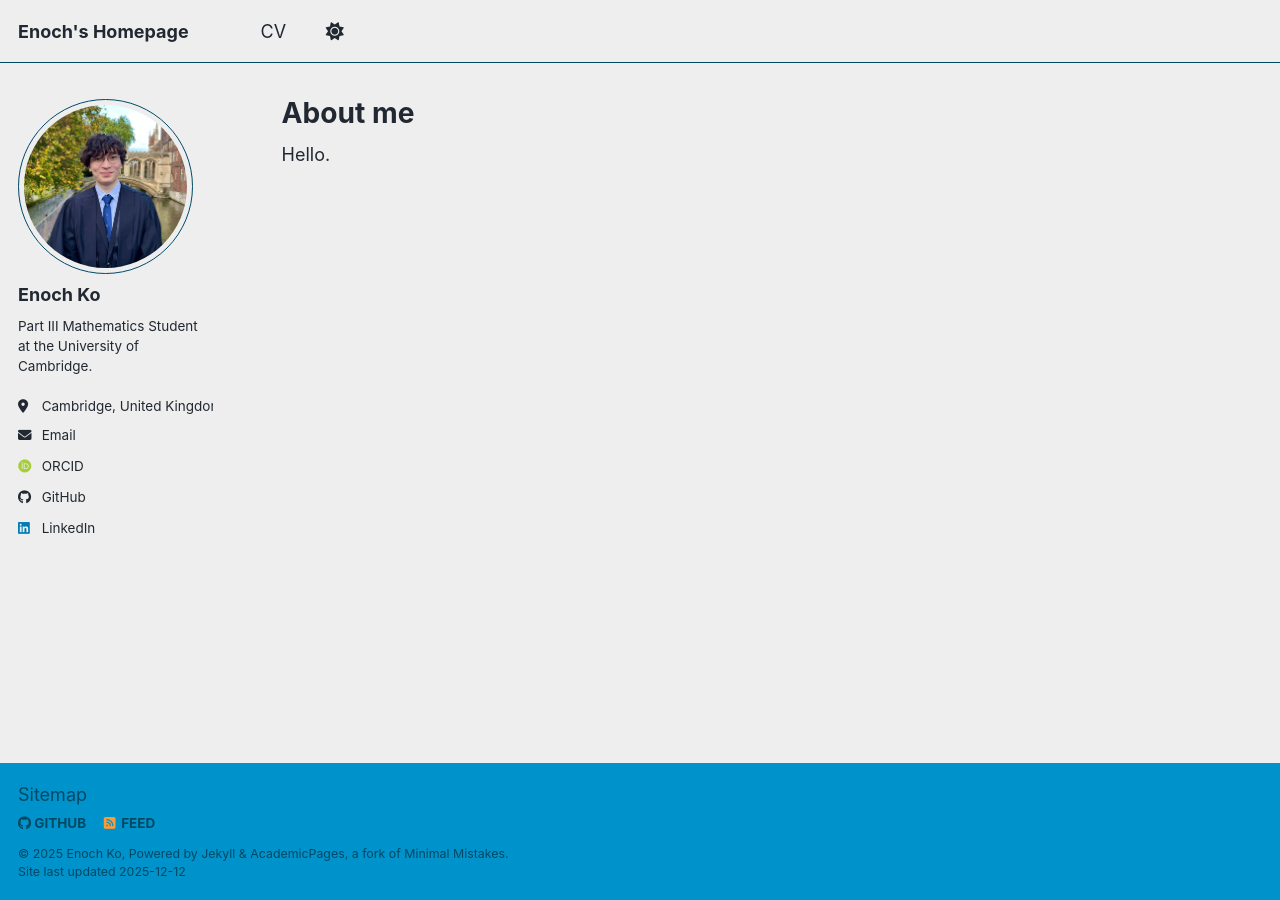
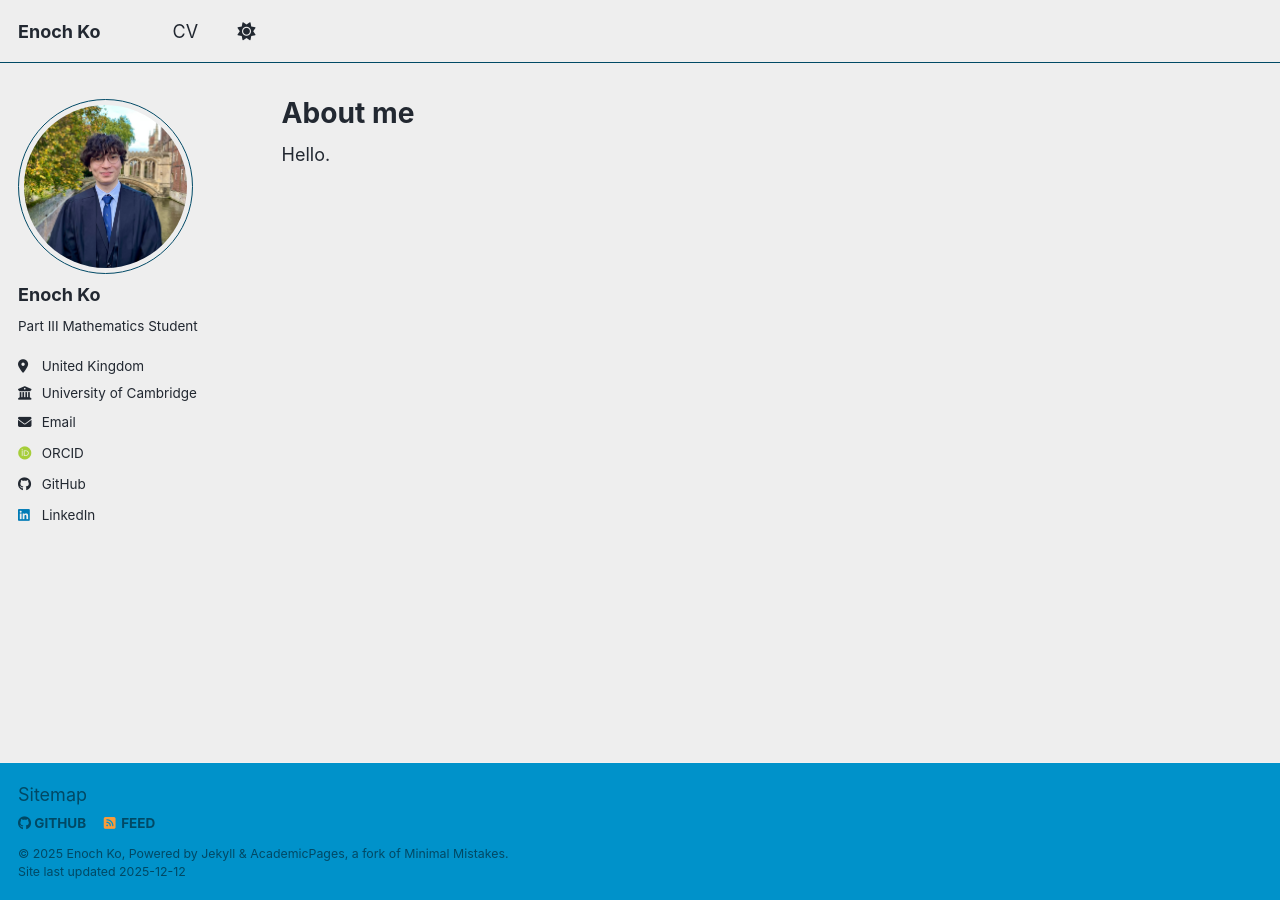
Before and after one commit to enoch-ko/enoch-ko.github.io, a Jekyll site: the page built from _pages/about.md, in a window 1280 px wide. Built offline with Jekyll 4.4.1, drawn with Linux system fonts in a browser that asks for light colours; some web fonts are replaced; a script bundle is joined from its source files by our own code; library files that are not in the unit come from our copies.

Commit message:
Update _config.yml

```diff
--- a/_config.yml
+++ b/_config.yml
@@ -9,10 +9,10 @@
 # Basic Site Settings
 locale                   : "en-UK"
 site_theme               : "air" # Currently available options are "default", "air"
-title                    : "Enoch's Homepage"
+title                    : "Enoch Ko"
 title_separator          : "-"
 name                     : &name "Enoch Ko"
-description              : &description "Enoch's homepage"   # Update this with a general description of your site, this is the default if not overridden by a page
+description              : &description "Enoch Ko"   # Update this with a general description of your site, this is the default if not overridden by a page
 url                      : https://enoch-ko.github.io # The base hostname & protocol for your site e.g. "https://[your GitHub username].github.io",
                                                            # or if you already have some other page hosted on Github then use "https://[your GitHub username].github.io/[Your Repo Name]"
 baseurl                  : "" # the subpath of your site, e.g. "/blog"
@@ -26,9 +26,9 @@ author:
   avatar           : "profile.png"
   name             : "Enoch Ko"
   pronouns         : # "he/him"
-  bio              : "Part III Mathematics Student at the University of Cambridge."
-  location         : "Cambridge, United Kingdom"
-  employer         : # "University of Cambridge"
+  bio              : "Part III Mathematics Student"
+  employer         : "University of Cambridge"
+  location         : "United Kingdom"
   uri              : # URL
   email            : "enoch.eko@gmail.com"
 
```
